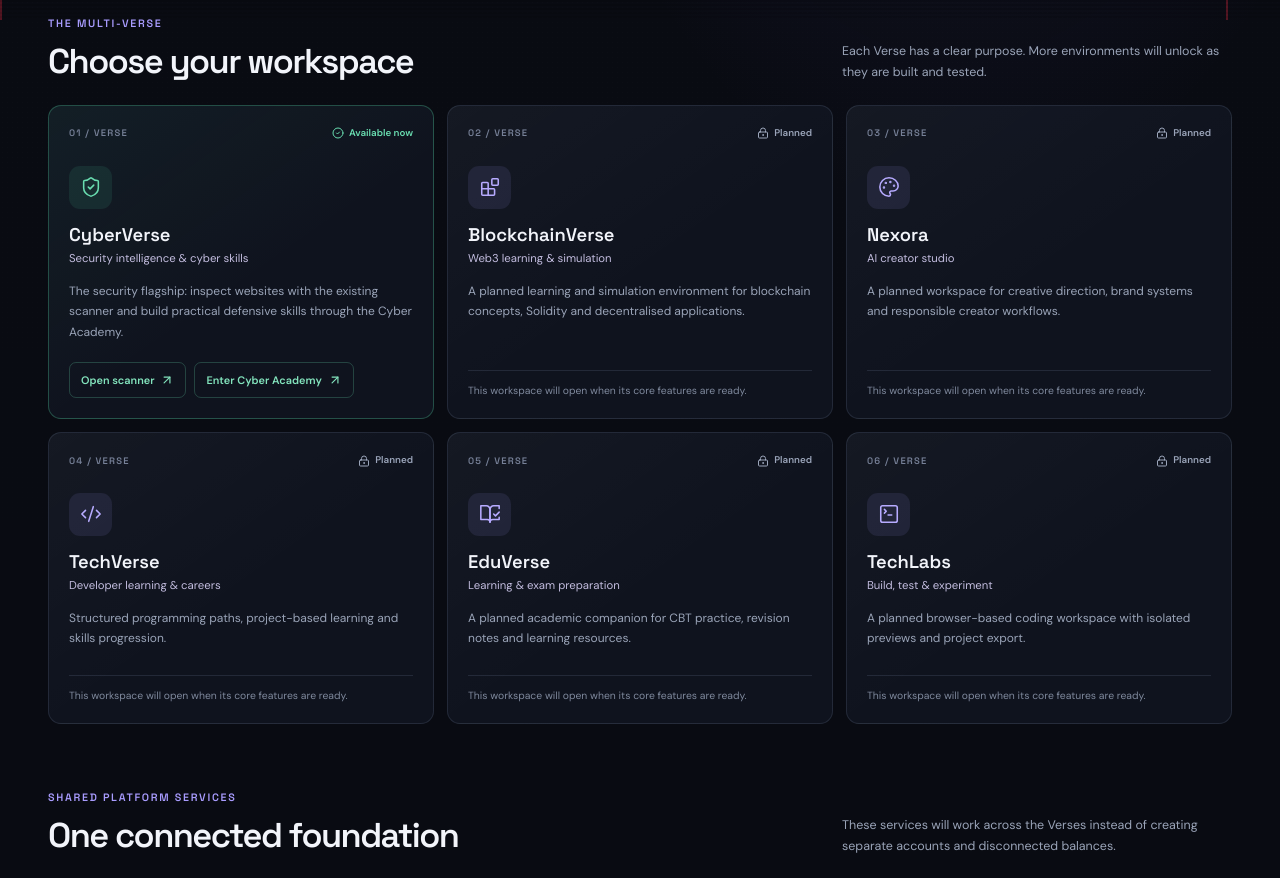
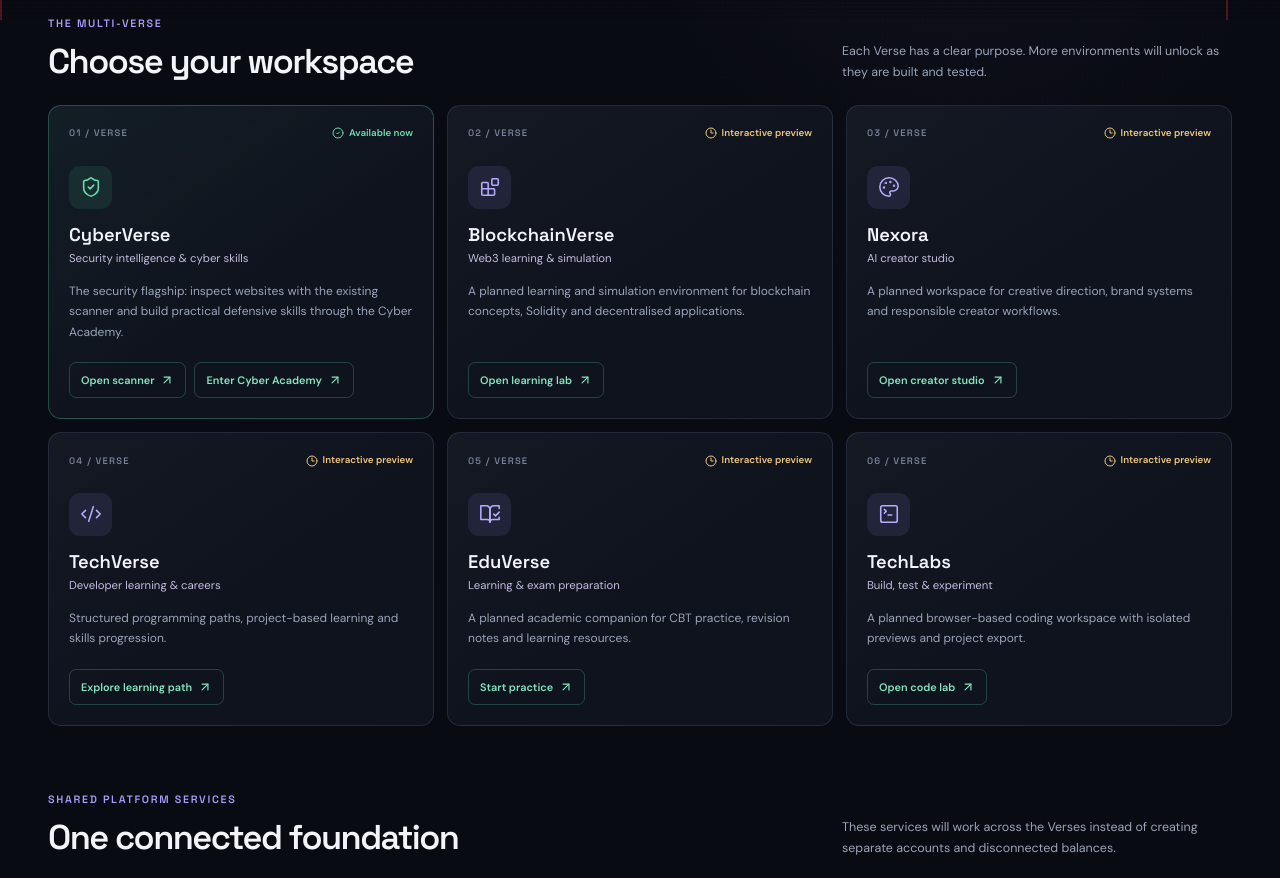
Before and after one commit to heartcode2010/HEARTCODE, a React (Vite) app in the folder frontend/: page /os in a window 1280 px wide. Shown: the part 780-1658 px from the top of the page. Built offline with nearby package versions, Linux system fonts and the light colour scheme; no server answers.

Commit message:
Connect each Verse card to its interactive workspace

```diff
--- a/frontend/src/pages/TechnovaWorkspace.tsx
+++ b/frontend/src/pages/TechnovaWorkspace.tsx
@@ -28,27 +28,27 @@ const verses: Verse[] = [
   {
     number: '02', name: 'BlockchainVerse', tagline: 'Web3 learning & simulation',
     description: 'A planned learning and simulation environment for blockchain concepts, Solidity and decentralised applications.',
-    icon: Blocks, status: 'planned',
+    icon: Blocks, status: 'building', links: [{ label: 'Open learning lab', to: '/blockchainverse' }],
   },
   {
     number: '03', name: 'Nexora', tagline: 'AI creator studio',
     description: 'A planned workspace for creative direction, brand systems and responsible creator workflows.',
-    icon: Palette, status: 'planned',
+    icon: Palette, status: 'building', links: [{ label: 'Open creator studio', to: '/nexora' }],
   },
   {
     number: '04', name: 'TechVerse', tagline: 'Developer learning & careers',
     description: 'Structured programming paths, project-based learning and skills progression.',
-    icon: Code2, status: 'planned',
+    icon: Code2, status: 'building', links: [{ label: 'Explore learning path', to: '/techverse' }],
   },
   {
     number: '05', name: 'EduVerse', tagline: 'Learning & exam preparation',
     description: 'A planned academic companion for CBT practice, revision notes and learning resources.',
-    icon: BookOpenCheck, status: 'planned',
+    icon: BookOpenCheck, status: 'building', links: [{ label: 'Start practice', to: '/eduverse' }],
   },
   {
     number: '06', name: 'TechLabs', tagline: 'Build, test & experiment',
     description: 'A planned browser-based coding workspace with isolated previews and project export.',
-    icon: TerminalSquare, status: 'planned',
+    icon: TerminalSquare, status: 'building', links: [{ label: 'Open code lab', to: '/techlabs' }],
   },
 ];
 
@@ -61,7 +61,7 @@ const sharedServices = [
 
 const statusCopy = {
   available: { label: 'Available now', icon: CircleCheck, className: 'status-live' },
-  building: { label: 'In development', icon: Clock3, className: 'status-building' },
+  building: { label: 'Interactive preview', icon: Clock3, className: 'status-building' },
   planned: { label: 'Planned', icon: LockKeyhole, className: 'status-planned' },
 };
 
```
